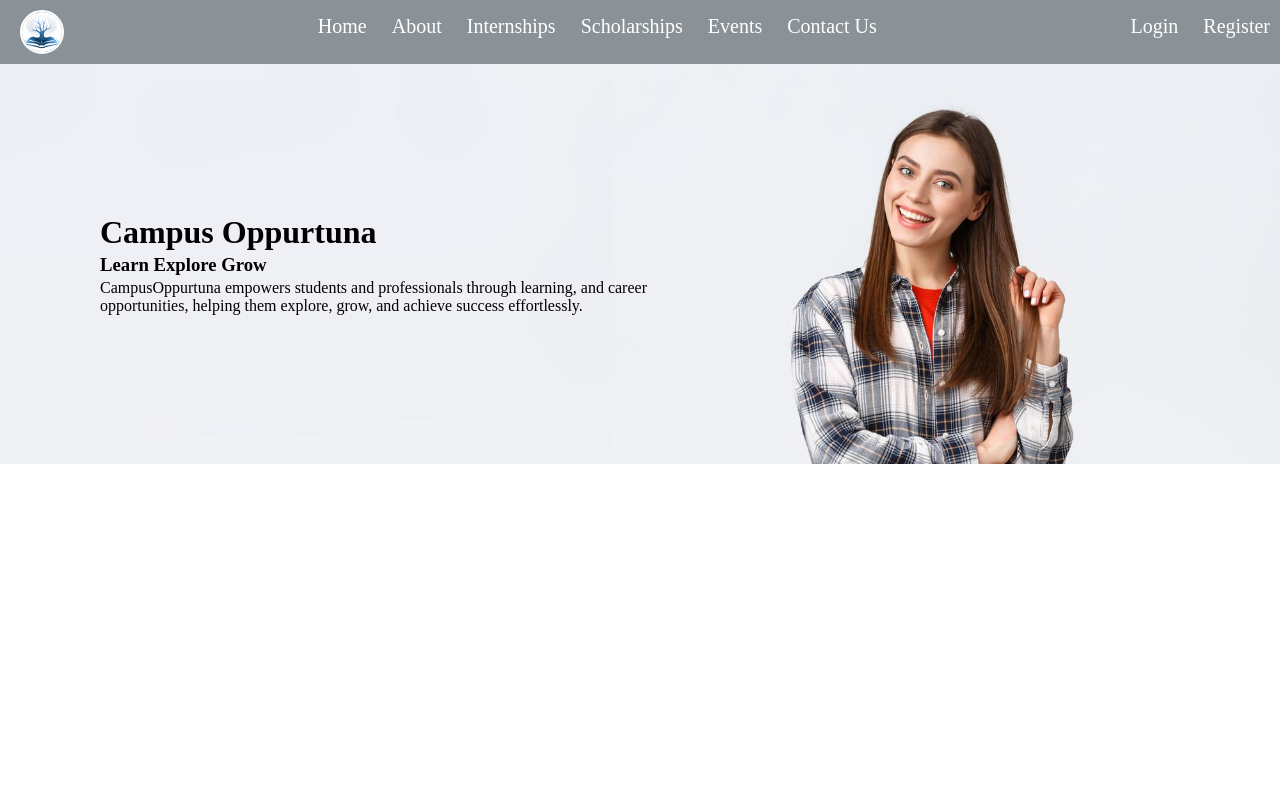
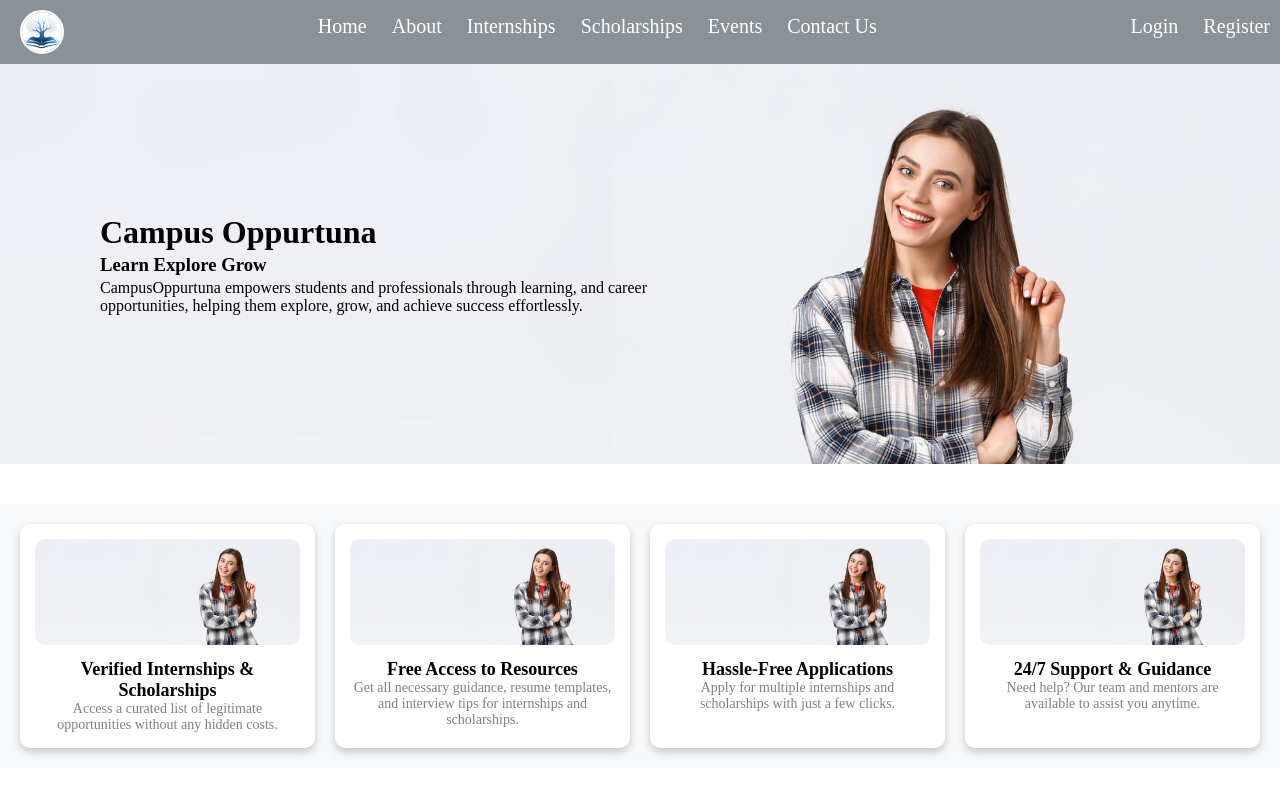
Before and after one commit to Vaishnavi-Pashikanti/CampusOpp, a React (Vite) app in the folder CampusOpp/frontend/: page /home in a window 1280 px wide. Shown: the top 796 px of the page. Built offline with nearby package versions, Linux system fonts and the light colour scheme.

Commit message:
changed homepage

```diff
--- /dev/null
+++ b/CampusOpp/frontend/src/components/FeatureCard.jsx
@@ -0,0 +1,14 @@
+import React from 'react';
+import '../styles/FeatureCard.css';
+
+function FeatureCard({ image, title, description }) {
+  return (
+    <div className="feature-card">
+      <img src={image} alt={title} className="feature-image" />
+      <h3 className="feature-title">{title}</h3>
+      <p className="feature-description">{description}</p>
+    </div>
+  );
+}
+
+export default FeatureCard;
--- /dev/null
+++ b/CampusOpp/frontend/src/components/FeatureSection.jsx
@@ -0,0 +1,57 @@
+import React from 'react';
+import FeatureCard from './FeatureCard';
+import '../styles/FeatureSection.css';
+import feature1 from '../assets/homeimg.jpg';
+import feature2 from '../assets/homeimg.jpg';
+import feature3 from '../assets/homeimg.jpg';
+import feature4 from '../assets/homeimg.jpg';
+
+const features = [
+  {
+    image: feature1,
+    title: "Verified Internships & Scholarships",
+    description: "Access a curated list of legitimate opportunities without any hidden costs.",
+  },
+  {
+    image: feature2,
+    title: "Free Access to Resources",
+    description: "Get all necessary guidance, resume templates, and interview tips for internships and scholarships.",
+  },
+  {
+    image: feature3,
+    title: "Hassle-Free Applications",
+    description: "Apply for multiple internships and scholarships with just a few clicks.",
+  },
+  {
+    image: feature4,
+    title: "24/7 Support & Guidance",
+    description: "Need help? Our team and mentors are available to assist you anytime.",
+  }
+  // {
+  //   image: feature5,
+  //   title: "Student Community & Networking",
+  //   description: "Connect with peers, mentors, and recruiters to build your career network.",
+  // },
+  // {
+  //   image: feature6,
+  //   title: "Real-Time Updates & Alerts",
+  //   description: "Get notified about new opportunities, deadlines, and selection results instantly.",
+  // }
+];
+
+function FeatureSection() {
+  return (
+    <div className="feature-section">
+      {features.map((feature, index) => (
+        <FeatureCard
+          key={index}
+          image={feature.image}
+          title={feature.title}
+          description={feature.description}
+        />
+      ))}
+    </div>
+  );
+}
+
+export default FeatureSection;
--- a/CampusOpp/frontend/src/pages/Home/HomePage.jsx
+++ b/CampusOpp/frontend/src/pages/Home/HomePage.jsx
@@ -1,5 +1,6 @@
 import React from 'react'
 import '../../styles/HomePage.css'
+import FeatureSection from '../../components/FeatureSection';
 import logo from '../../assets/logo.jpeg';
 
 function Homepage() {
@@ -30,7 +31,8 @@ function Homepage() {
         <p>CampusOppurtuna empowers students and professionals through learning, and career opportunities, helping them explore, grow, and achieve success effortlessly.</p>
         </div>
       </header>
-
+      {/* Feature Section */}
+      <FeatureSection />
 
 
     </body>
--- a/CampusOpp/frontend/src/pages/Login/Login.jsx
+++ b/CampusOpp/frontend/src/pages/Login/Login.jsx
@@ -1,4 +1,4 @@
-import React from "react";
+import React, { useState } from "react";
 import { Link, useNavigate } from "react-router-dom";
 import { FaUser, FaEye, FaEyeSlash, FaLock } from "react-icons/fa";
 
@@ -6,13 +6,18 @@ import "../../styles/Login.css";
 
 const Login = () => {
     const navigate = useNavigate();
+    const [showPassword, setShowPassword] = useState(false);
+    const [username, setUsername] = useState("");
+    const [password, setPassword] = useState("");
 
     const handleLogin = (e) => {
         e.preventDefault();
+        console.log("Login successful! Navigating to Home...");
+        navigate("/home");
+    };
 
-        console.log("Login successful! Navigating to Home...");
-
-        navigate("/home");
+    const togglePasswordVisibility = () => {
+        setShowPassword((prev) => !prev);
     };
 
     const handleGoogleLogin = () => {
@@ -24,12 +29,39 @@ const Login = () => {
     };
 
     return (
-        <body className="login-body">
+        <div className="login-body">
             <div className="login-container">
                 <form className="login-form" onSubmit={handleLogin}>
                     <h2>Login</h2>
-                    <input type="text" placeholder="UserName" className="ip" required />
-                    <input type="password" placeholder="Password" className="ip" required />
+
+                    {/* Username Input */}
+                    <div className="input-container">
+                        <FaUser className="input-icon" />
+                        <input
+                            type="text"
+                            placeholder="Username"
+                            className="ip"
+                            value={username}
+                            onChange={(e) => setUsername(e.target.value)}
+                            required
+                        />
+                    </div>
+
+                    {/* Password Input */}
+                    <div className="input-container">
+                        <FaLock className="input-icon" />
+                        <input
+                            type={showPassword ? "text" : "password"}
+                            placeholder="Password"
+                            className="ip"
+                            value={password}
+                            onChange={(e) => setPassword(e.target.value)}
+                            required
+                        />
+                        <span className="eye-icon" onClick={togglePasswordVisibility}>
+                            {showPassword ? <FaEyeSlash /> : <FaEye />}
+                        </span>
+                    </div>
 
                     <div className="options">
                         <label className="rem">
@@ -40,7 +72,9 @@ const Login = () => {
 
                     <button type="submit">Login</button>
 
+                    {/* Social Divider */}
                     <div className="socialDivider"><span>or</span></div>
+
                     <div className="social-login">
                         <a href="/auth/google">
                             <img src="/icons/googles.svg" alt="Google Login" className="social-icon" />
@@ -55,7 +89,7 @@ const Login = () => {
                     </p>
                 </form>
             </div>
-        </body>
+        </div>
     );
 };
 
--- /dev/null
+++ b/CampusOpp/frontend/src/styles/FeatureCard.css
@@ -0,0 +1,24 @@
+.feature-card {
+    width: 350px;
+    text-align: center;
+    padding: 15px;
+    border-radius: 10px;
+    box-shadow: 0 4px 8px rgba(0, 0, 0, 0.2);
+    background-color: white;
+  }
+
+  .feature-image {
+    width: 100%;
+    border-radius: 10px;
+  }
+
+  .feature-title {
+    font-size: 18px;
+    font-weight: bold;
+    margin-top: 10px;
+  }
+
+  .feature-description {
+    font-size: 14px;
+    color: gray;
+  }
--- /dev/null
+++ b/CampusOpp/frontend/src/styles/FeatureSection.css
@@ -0,0 +1,7 @@
+.feature-section {
+    display: flex;
+    justify-content: center;
+    gap: 20px;
+    padding: 20px;
+    background-color: #f8f9fa;
+  }
--- a/CampusOpp/frontend/src/styles/Login.css
+++ b/CampusOpp/frontend/src/styles/Login.css
@@ -1,3 +1,4 @@
+/* General Styles */
 * {
     margin: 0;
     padding: 0;
@@ -15,6 +16,7 @@
     font-family: Arial, sans-serif;
 }
 
+/* Login Container */
 .login-container {
     width: 33vw;
     max-width: 400px;
@@ -32,16 +34,48 @@
     gap: 15px;
 }
 
+/* Input Fields with Icons */
+.input-container {
+    position: relative;
+    display: flex;
+    align-items: center;
+}
+
+.input-icon {
+    position: absolute;
+    left: 10px;
+    top: 50%;
+    transform: translateY(-50%);
+    color: gray;
+    font-size: 16px;
+}
+
 .ip {
     width: 100%;
     height: 40px;
-    padding: 10px;
+    padding: 8px 40px;
     font-size: 16px;
     border: 1px solid #ccc;
     border-radius: 5px;
     background-color: #98d3e2;
 }
 
+/* Password Eye Icon */
+.eye-icon {
+    position: absolute;
+    right: 10px;
+    top: 50%;
+    transform: translateY(-50%);
+    font-size: 18px;
+    cursor: pointer;
+    color: gray;
+}
+
+.eye-icon:hover {
+    color: black;
+}
+
+/* Login Button */
 button {
     width: 100%;
     height: 40px;
@@ -57,28 +91,27 @@ button:hover {
     background-color: #7eb8c7;
 }
 
+/* Remember Me & Forgot Password */
+.options {
+    display: flex;
+    justify-content: space-between;
+    align-items: center;
+}
+
 .rem {
-    text-align: start;
     color: black;
 }
 
 .fp {
     color: rgb(133, 134, 135);
-    text-align: end;
     cursor: pointer;
 }
 
-/* .socialDivider {
+/* Social Divider */
+.socialDivider {
     border-bottom: 1px solid #979faf;
     line-height: .1em;
     margin: 10px 0 20px;
-    text-align: center;
-    width: 80%;
-} */
-.socialDivider {
-    border-bottom: 1px solid #979faf;
-    line-height: .1em;
-    margin: 10px 0 20px 10%;
     text-align: center;
     width: 80%;
 }
@@ -89,6 +122,7 @@ button:hover {
     padding: 4px;
 }
 
+/* Social Login Icons */
 .social-login {
     display: flex;
     justify-content: center;
@@ -99,7 +133,6 @@ button:hover {
 .social-icon {
     width: 45px;
     height: 45px;
-
     cursor: pointer;
     transition: transform 0.2s ease-in-out;
 }
@@ -112,16 +145,7 @@ h2 {
     color: #2d4373;
 }
 
-.checkbox {
-    margin-left: 10px;
-    color: black;
-}
-
-.options {
-    display: flex;
-    justify-content: space-between;
-}
-
+/* No Account */
 .no-acc {
     color: black;
 }
--- a/CampusOpp/frontend/src/styles/Signup.css
+++ b/CampusOpp/frontend/src/styles/Signup.css
@@ -54,7 +54,7 @@
 .ip {
     width: 100%;
     height: 40px;
-    padding: 8px 40px; /* Extra padding for the icon */
+    padding: 8px 40px;
     font-size: 16px;
     border: 1px solid #ccc;
     border-radius: 5px;
@@ -137,9 +137,22 @@ button:hover {
 .have-acc {
     color: black;
 }
+/* .eye-icon {
+    position: absolute;
+    right: 10px;
+    cursor: pointer;
+    color: gray;
+}
+
+.eye-icon:hover {
+    color: black;
+} */
 .eye-icon {
     position: absolute;
     right: 10px;
+    top: 50%;
+    transform: translateY(-50%);
+    font-size: 18px;
     cursor: pointer;
     color: gray;
 }
```
Also changed, not shown: CampusOpp/frontend/src/pages/Signup/Signup.jsx (+20 -28 lines).
